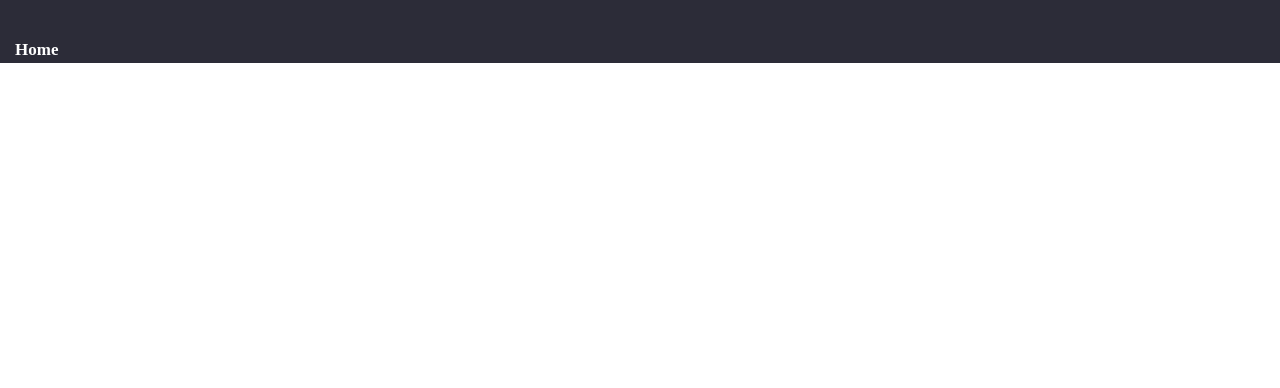
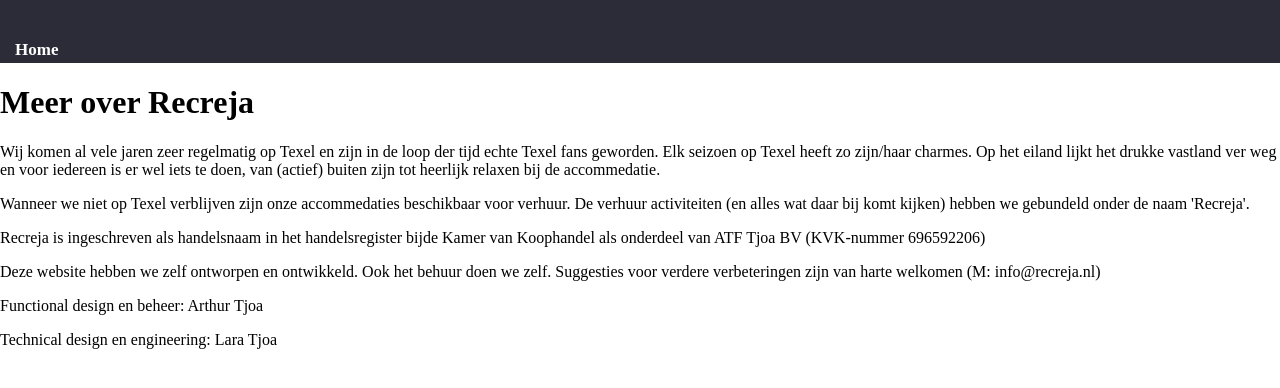
Before and after one commit to lt4409/Website, a plain HTML site: page Pages/Meer_over_recreja.html in a window 1280 px wide. Drawn offline with Linux system fonts and the light colour scheme.

Commit message:
Added text-container.

```diff
--- a/Pages/Meer_over_recreja.html
+++ b/Pages/Meer_over_recreja.html
@@ -62,6 +62,14 @@
             <a href="../index.html">Home</a>
         </div>
     </div>
-
+    <h1>Meer over Recreja</h1>
+    <div class="text-container">
+        <p>Wij komen al vele jaren zeer regelmatig op Texel en zijn in de loop der tijd echte Texel fans geworden. Elk seizoen op Texel heeft zo zijn/haar charmes. Op het eiland lijkt het drukke vastland ver weg en voor iedereen is er wel iets te doen, van (actief) buiten zijn tot heerlijk relaxen bij de accommedatie.</p>
+        <p>Wanneer we niet op Texel verblijven zijn onze accommedaties beschikbaar voor verhuur. De verhuur activiteiten (en alles wat daar bij komt kijken) hebben we gebundeld onder de naam 'Recreja'.</p>
+        <p>Recreja is ingeschreven als handelsnaam in het handelsregister bijde Kamer van Koophandel als onderdeel van ATF Tjoa BV (KVK-nummer 696592206)</p>
+        <p>Deze website hebben we zelf ontworpen en ontwikkeld. Ook het behuur doen we zelf. Suggesties voor verdere verbeteringen zijn van harte welkomen (M: info@recreja.nl)</p>
+        <p>Functional design en beheer: Arthur Tjoa</p>
+        <p>Technical design en engineering: Lara Tjoa</p>
+    </div>
 </body>
 </html>
```
